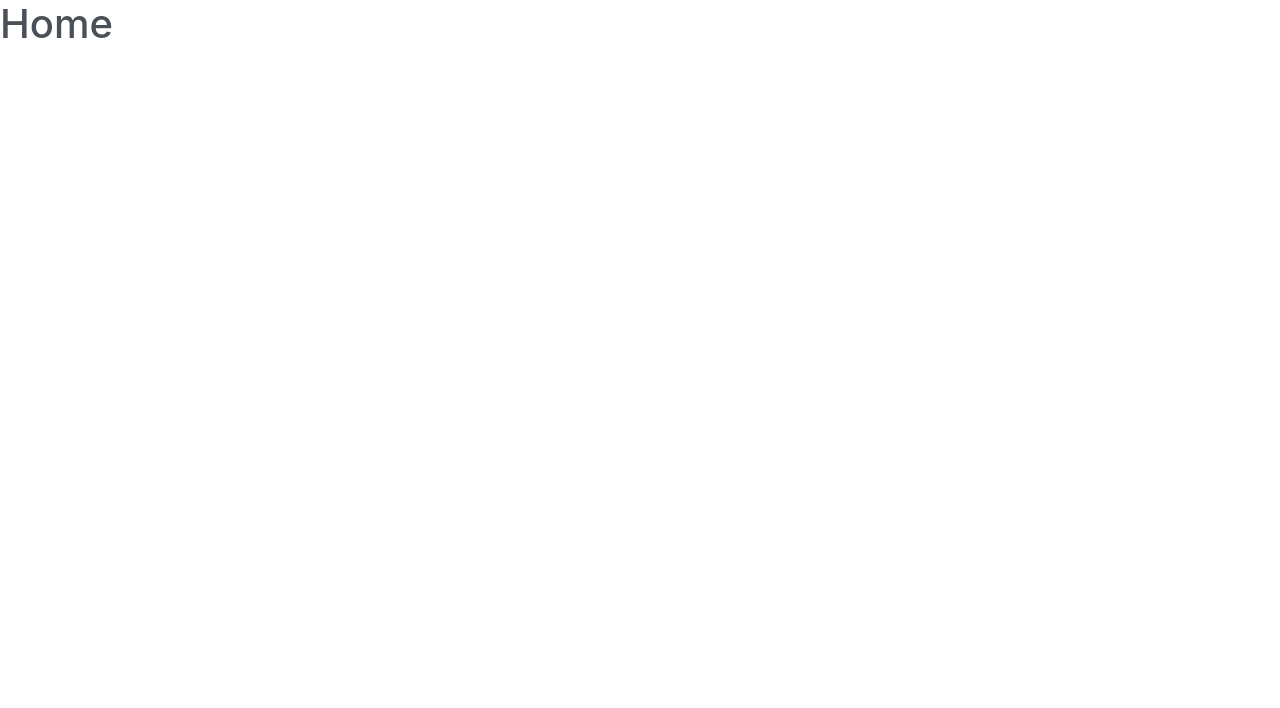
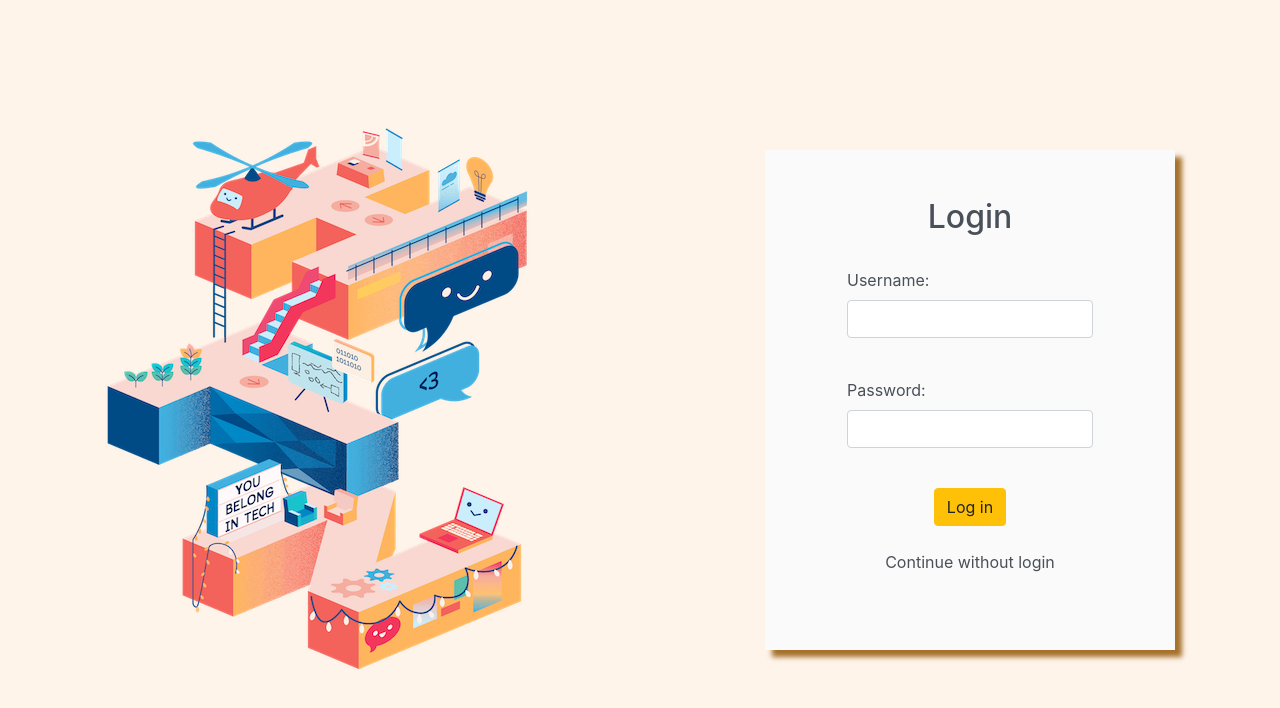
Before and after one commit to VioletZhouECE/HTN-frontend-challenge, a React app: page /login in a window 1280 px wide. Shown: the top 708 px of the page. Built offline with nearby package versions, Linux system fonts and the light colour scheme.

Commit message:
display Home on default

```diff
--- a/src/ components/App.js
+++ b/src/ components/App.js
@@ -1,6 +1,8 @@
 import React from "react";
+import {Switch, Route} from "react-router-dom";
 import Login from "./auth/Login";
 import Home from "./home/Home";
+import PageNotFound from "./PageNotFound";
 
 class App extends React.Component {
     constructor(props) {
@@ -51,7 +53,11 @@ class App extends React.Component {
 
     render() {
         return (
-            this.state.isLogin ? <Login loginHandler={this.loginHandler}></Login> : <Home userInfo={this.state.userInfo} logoutHandler={this.logoutHandler}></Home>
+            <Switch>
+                <Route path="/login" render = {(props)=><Login loginHandler={this.loginHandler}></Login>}></Route>
+                <Route exact path="/" render = {(props)=><Home userInfo={this.state.userInfo} logoutHandler={this.logoutHandler}></Home>}></Route>
+                <Route component={PageNotFound}></Route>
+            </Switch>
         );
     }
 }
--- a/src/ components/auth/Login.js
+++ b/src/ components/auth/Login.js
@@ -42,13 +42,13 @@ class Login extends React.Component {
 
     render(){
         return(
-            <div className='login-background d-flex'>
-            <div className="py-4">
+            <div className='login-background d-flex justify-content-between flex-wrap'>
+            <div className="HTN-image-container">
                 <img src={LoginImage}></img>
             </div>
-            <div className='login-container login-container-border pt-4'>
+            <div className='login-container login-container-border pt-5'>
                 <div className='center'>
-                    <div className='text-center'>
+                    <div className='text-center login-text'>
                         <h2>Login</h2>
                     </div>
                     <form id="form-validation" onSubmit={e=>this.handleSubmit(e)} noValidate>
@@ -69,6 +69,9 @@ class Login extends React.Component {
                         <div className="d-flex justify-content-center">
                             <button type="submit" className="btn btn-warning">Log in</button>
                         </div>
+                        <div className="d-flex justify-content-center pt-4">
+                            <a>Continue without login</a>
+                        </div>
                     </form>
                 </div>
             </div>
--- a/src/css/login.css
+++ b/src/css/login.css
@@ -3,6 +3,11 @@
     height: 500px;
     margin: auto;
     background-color:#fafafa;
+}
+
+.HTN-image-container{
+    width: 450px;
+    margin: auto;
 }
 
 .login-background {
--- a/src/index.js
+++ b/src/index.js
@@ -1,8 +1,9 @@
 import React from "react";
 import { render } from "react-dom";
+import {BrowserRouter as Router} from "react-router-dom";
 import App from "./ components/App";
 import "bootstrap";
 import 'bootstrap/dist/css/bootstrap.min.css';
 import "./css/common.css";
 
-render(<App></App>, document.getElementById("app"));
+render(<Router><App></App></Router>, document.getElementById("app"));
```
